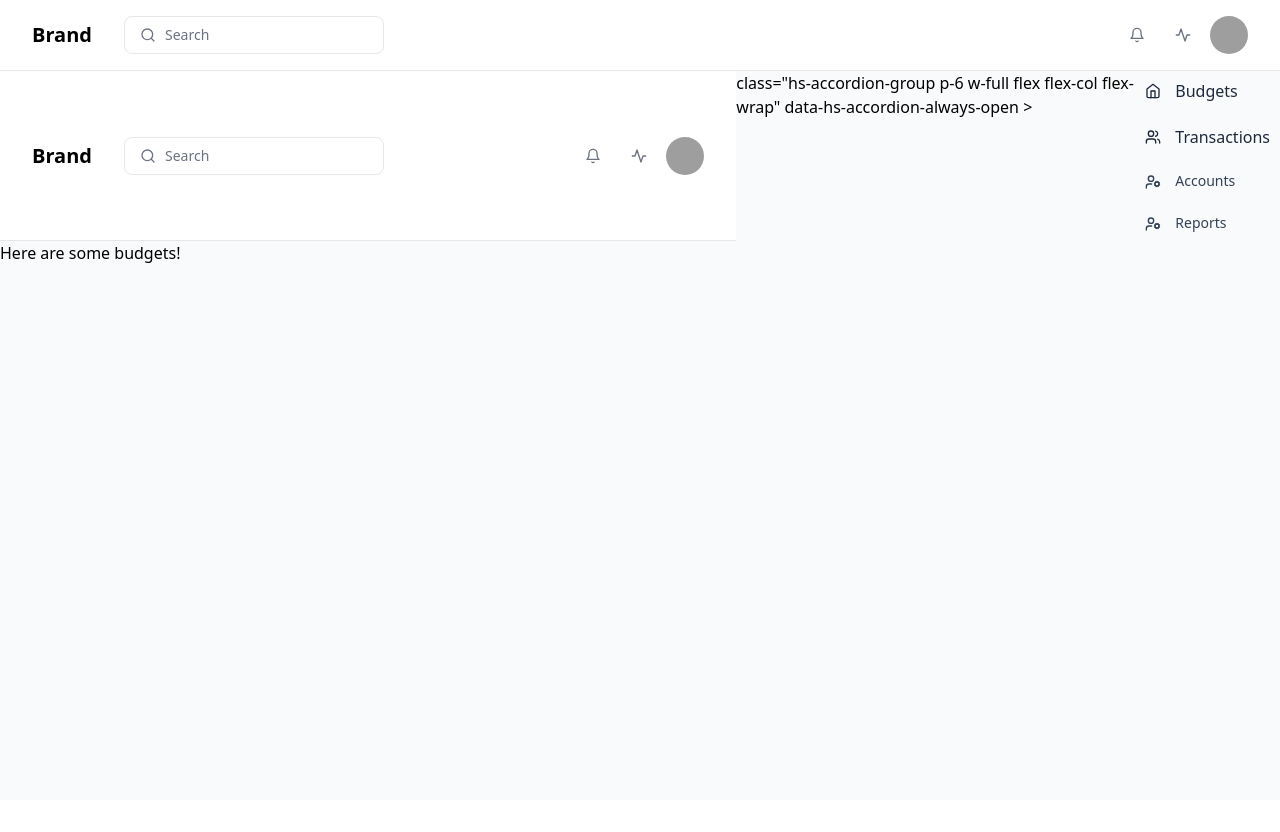
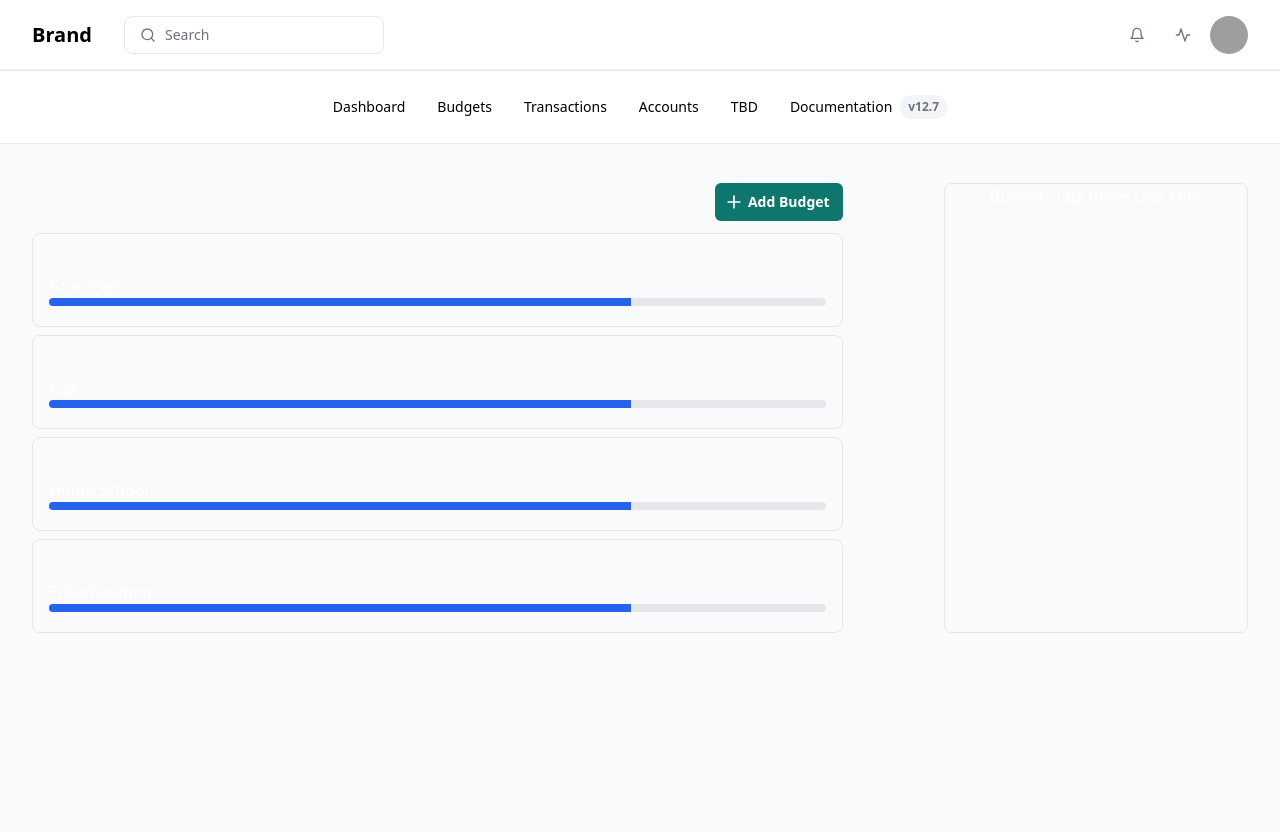
Before and after one commit to tbc399/everwealth, a FastAPI app: page /budgets in a window 1280 px wide. Shown: the top 832 px of the page. Before the commit the page ends 263 px from the top, so only its background shows below. Run offline with FastAPI, Linux system fonts and the light colour scheme; some libraries are stand-ins or nearby versions; some web fonts are replaced; grey boxes are pictures that could not be loaded.

Commit message:
started working on budgets page

```diff
--- a/everwealth/main.py
+++ b/everwealth/main.py
@@ -19,6 +19,7 @@
 from everwealth.web.login import router as login_router
 from everwealth.web.transactions import router as transaction_router
 from everwealth.web.dashboard import router as dashboard_router
+from everwealth.web.accounts import router as accounts_router
 
 
 async def startup():
@@ -75,6 +76,7 @@
 api_router.include_router(transaction_router)
 api_router.include_router(login_router)
 api_router.include_router(dashboard_router)
+api_router.include_router(accounts_router)
 
 app.include_router(api_router)
 
--- a/everwealth/static/styles.css
+++ b/everwealth/static/styles.css
@@ -1027,6 +1027,10 @@
   height: 100%;
 }
 
+.h-2 {
+  height: 0.5rem;
+}
+
 .min-h-\[75rem\] {
   min-height: 75rem;
 }
@@ -1053,6 +1057,18 @@
 
 .w-full {
   width: 100%;
+}
+
+.w-2\/3 {
+  width: 66.666667%;
+}
+
+.w-1\/3 {
+  width: 33.333333%;
+}
+
+.w-1\/4 {
+  width: 25%;
 }
 
 .min-w-60 {
@@ -1168,6 +1184,10 @@
   justify-content: center;
 }
 
+.justify-between {
+  justify-content: space-between;
+}
+
 .gap-2 {
   gap: 0.5rem;
 }
@@ -1211,6 +1231,15 @@
 
 .gap-y-4 {
   row-gap: 1rem;
+}
+
+.gap-y-2 {
+  row-gap: 0.5rem;
+}
+
+.gap-x-5 {
+  -moz-column-gap: 1.25rem;
+       column-gap: 1.25rem;
 }
 
 .space-y-1 > :not([hidden]) ~ :not([hidden]) {
@@ -1408,6 +1441,21 @@
   background-color: rgb(204 251 241 / var(--tw-bg-opacity));
 }
 
+.bg-gray-200 {
+  --tw-bg-opacity: 1;
+  background-color: rgb(229 231 235 / var(--tw-bg-opacity));
+}
+
+.bg-teal-600 {
+  --tw-bg-opacity: 1;
+  background-color: rgb(13 148 136 / var(--tw-bg-opacity));
+}
+
+.bg-teal-700 {
+  --tw-bg-opacity: 1;
+  background-color: rgb(15 118 110 / var(--tw-bg-opacity));
+}
+
 .bg-opacity-50 {
   --tw-bg-opacity: 0.5;
 }
@@ -1586,6 +1634,30 @@
 
 .ps-6 {
   padding-inline-start: 1.5rem;
+}
+
+.pb-2 {
+  padding-bottom: 0.5rem;
+}
+
+.pt-10 {
+  padding-top: 2.5rem;
+}
+
+.pb-5 {
+  padding-bottom: 1.25rem;
+}
+
+.pb-3 {
+  padding-bottom: 0.75rem;
+}
+
+.pl-2 {
+  padding-left: 0.5rem;
+}
+
+.pr-3 {
+  padding-right: 0.75rem;
 }
 
 .text-center {
@@ -1852,6 +1924,10 @@
   transition-duration: 300ms;
 }
 
+.duration-500 {
+  transition-duration: 500ms;
+}
+
 .\[--placement\:bottom-right\] {
   --placement: bottom-right;
 }
--- /dev/null
+++ b/everwealth/templates/accounts.html
@@ -0,0 +1,4 @@
+{% extends "dashboard.html" %}
+{% block content %}
+<h3 class="text-white">Here are some {{ "accounts" }}!</h3>
+{% endblock %}
--- a/everwealth/templates/budgets.html
+++ b/everwealth/templates/budgets.html
@@ -1,4 +1,28 @@
-{% extends "base.html" %}
+{% extends "dashboard.html" %}
 {% block content %}
-<h3>Here are some {{ "budgets" }}!</h3>
+<div class="flex flex-row justify-between gap-x-5">
+  <div class="w-2/3">
+    <div class="w-full flex justify-end pb-3">
+      <button type="button" class="py-2 pl-2 pr-3 inline-flex items-center gap-x-1 text-sm font-semibold rounded-md border border-transparent bg-teal-700 text-white hover:bg-blue-700 disabled:opacity-50 disabled:pointer-events-none dark:focus:outline-none dark:focus:ring-1 dark:focus:ring-gray-600">
+        <svg class="flex-shrink-0 size-5" xmlns="http://www.w3.org/2000/svg" width="24" height="24" viewBox="0 0 24 24" fill="none" stroke="currentColor" stroke-width="2" stroke-linecap="round" stroke-linejoin="round"><path d="M5 12h14"/><path d="M12 5v14"/></svg>
+        Add Budget
+      </button>
+    </div>
+    <div class="flex flex-col gap-y-2">
+      {% for budget in budgets %}
+      <div class="pb-5 pt-10 px-4 border rounded-lg dark:bg-gray-950 dark:border-slate-800">
+        <p class="text-white">{{ budget }}</p>
+        <!-- Progress -->
+        <div class="flex w-full h-2 bg-gray-200 rounded-full overflow-hidden dark:bg-gray-700" role="progressbar" aria-valuenow="25" aria-valuemin="0" aria-valuemax="100">
+          <div class="flex flex-col justify-center overflow-hidden bg-blue-600 text-xs text-white text-center whitespace-nowrap transition duration-500 dark:bg-blue-500" style="width: 75%"></div>
+        </div>
+        <!-- End Progress -->
+      </div>
+      {% endfor %}
+    </div>
+  </div>
+  <div class="w-1/4 rounded-lg border dark:border-slate-800 ">
+    <p class="text-white flex justify-center">Budget stats here? Like Mint</p>
+  </div>
+</div>
 {% endblock %}
--- a/everwealth/templates/dashboard.html
+++ b/everwealth/templates/dashboard.html
@@ -8,7 +8,7 @@
     <script src="https://unpkg.com/htmx.org@1.9.10" integrity="sha384-D1Kt99CQMDuVetoL1lrYwg5t+9QdHe7NLX/SoJYkXDFfX37iInKRy5xLSi8nO7UC" crossorigin="anonymous"></script>
     <script src="{{ url_for('modules', path='preline/dist/preline.js') }}"></script>
   </head>
-<body class="bg-gray-50 dark:bg-slate-900">
+<body class="bg-gray-50 dark:bg-slate-950">
   <!-- ========== Top Level Nav ========== -->
   {% include "partials/navbar.html" %}
   <!-- ========== END ========== -->
@@ -19,7 +19,7 @@
     {% include "partials/tabs.html" %}
     <!-- End Nav -->
 
-    <div class="max-w-7xl mx-auto py-10 px-4 sm:px-6 lg:px-8 min-h-[75rem]">
+    <div class="max-w-7xl mx-auto py-10 sm:px-6 lg:px-8 min-h-[75rem]">
       {% block content %} {% endblock %}
     </div>
   </main>
--- a/everwealth/templates/partials/navbar.html
+++ b/everwealth/templates/partials/navbar.html
@@ -1,4 +1,4 @@
-<header class="flex flex-wrap sm:justify-start sm:flex-nowrap z-50 w-full bg-white border-b text-sm py-2.5 sm:py-4 dark:bg-slate-900 dark:border-gray-700">
+<header class="flex flex-wrap sm:justify-start sm:flex-nowrap z-50 w-full bg-white border-b text-sm py-2.5 sm:py-4 dark:bg-slate-800 dark:border-gray-700">
   <nav class="max-w-7xl flex basis-full items-center w-full mx-auto px-4 sm:px-6 lg:px-8" aria-label="Global">
     <div class="me-5 md:me-8">
       <a class="flex-none text-xl font-semibold dark:text-white dark:focus:outline-none dark:focus:ring-1 dark:focus:ring-gray-600" href="#" aria-label="Brand">Brand</a>
--- a/everwealth/templates/partials/tabs.html
+++ b/everwealth/templates/partials/tabs.html
@@ -1,22 +1,22 @@
 <nav class="sticky -top-px bg-white text-sm font-medium text-black ring-1 ring-gray-900 ring-opacity-5 border-t shadow-sm shadow-gray-100 pt-6 md:pb-6 -mt-px dark:bg-slate-900 dark:border-gray-800 dark:shadow-slate-700/[.7]" aria-label="Jump links">
-  <div class="max-w-7xl snap-x w-full flex items-center overflow-x-auto px-4 sm:px-6 lg:px-8 pb-4 md:pb-0 mx-auto [&::-webkit-scrollbar]:h-2 [&::-webkit-scrollbar-thumb]:rounded-full [&::-webkit-scrollbar-track]:bg-gray-100 [&::-webkit-scrollbar-thumb]:bg-gray-300 dark:[&::-webkit-scrollbar-track]:bg-slate-700 dark:[&::-webkit-scrollbar-thumb]:bg-slate-500 dark:bg-slate-900">
+  <div class="max-w-7xl snap-x w-full flex justify-center items-center overflow-x-auto px-4 sm:px-6 lg:px-8 pb-4 md:pb-0 mx-auto [&::-webkit-scrollbar]:h-2 [&::-webkit-scrollbar-thumb]:rounded-full [&::-webkit-scrollbar-track]:bg-gray-100 [&::-webkit-scrollbar-thumb]:bg-gray-300 dark:[&::-webkit-scrollbar-track]:bg-slate-700 dark:[&::-webkit-scrollbar-thumb]:bg-slate-500 dark:bg-slate-900">
     <div class="snap-center shrink-0 pe-5 sm:pe-8 sm:last-pe-0">
-      <a class="inline-flex items-center gap-x-2 hover:text-gray-500 dark:text-gray-400 dark:hover:text-gray-500 dark:focus:outline-none dark:focus:ring-1 dark:focus:ring-gray-600" href="#">Dashboard</a>
+      <a class="inline-flex items-center gap-x-2 hover:text-gray-500 dark:text-gray-400 dark:hover:text-gray-500 dark:focus:outline-none dark:focus:text-gray-600" href="#">Dashboard</a>
     </div>
     <div class="snap-center shrink-0 pe-5 sm:pe-8 sm:last:pe-0">
-      <a class="inline-flex items-center gap-x-2 hover:text-gray-500 dark:text-gray-400 dark:hover:text-gray-500 dark:focus:outline-none dark:focus:ring-1 dark:focus:ring-gray-600" href="#">Users</a>
+      <a class="inline-flex items-center gap-x-2 hover:text-gray-500 dark:text-gray-400 dark:hover:text-gray-500 dark:focus:outline-none dark:focus:text-gray-600" href="#">Budgets</a>
     </div>
     <div class="snap-center shrink-0 pe-5 sm:pe-8 sm:last:pe-0">
-      <a class="inline-flex items-center gap-x-2 hover:text-gray-500 dark:text-gray-400 dark:hover:text-gray-500 dark:focus:outline-none dark:focus:ring-1 dark:focus:ring-gray-600" href="#">Account</a>
+      <a class="inline-flex items-center gap-x-2 hover:text-gray-500 dark:text-gray-400 dark:hover:text-gray-500 dark:focus:outline-none dark:focus:text-gray-600" href="#">Transactions</a>
     </div>
     <div class="snap-center shrink-0 pe-5 sm:pe-8 sm:last:pe-0">
-      <a class="inline-flex items-center gap-x-2 hover:text-gray-500 dark:text-gray-400 dark:hover:text-gray-500 dark:focus:outline-none dark:focus:ring-1 dark:focus:ring-gray-600" href="#">Projects</a>
+      <a class="inline-flex items-center gap-x-2 hover:text-gray-500 dark:text-gray-400 dark:hover:text-gray-500 dark:focus:outline-none dark:focus:text-gray-600" href="#">Accounts</a>
     </div>
     <div class="snap-center shrink-0 pe-5 sm:pe-8 sm:last:pe-0">
-      <a class="inline-flex items-center gap-x-2 hover:text-gray-500 dark:text-gray-400 dark:hover:text-gray-500 dark:focus:outline-none dark:focus:ring-1 dark:focus:ring-gray-600" href="#">Calendar</a>
+      <a class="inline-flex items-center gap-x-2 hover:text-gray-500 dark:text-gray-400 dark:hover:text-gray-500 dark:focus:outline-none dark:focus:text-gray-600" href="#">TBD</a>
     </div>
     <div class="snap-center shrink-0 pe-5 sm:pe-8 sm:last:pe-0">
-      <a class="inline-flex items-center gap-x-2 hover:text-gray-500 dark:text-gray-400 dark:hover:text-gray-500 dark:focus:outline-none dark:focus:ring-1 dark:focus:ring-gray-600" href="#">
+      <a class="inline-flex items-center gap-x-2 hover:text-gray-500 dark:text-gray-400 dark:hover:text-gray-500 dark:focus:outline-none dark:focus:text-gray-600" href="#">
         Documentation
         <span class="inline bg-gray-100 text-xs text-gray-500 font-semibold rounded-full py-1 px-2 dark:bg-gray-700 dark:text-gray-400">v12.7</span>
       </a>
--- a/everwealth/web/login.py
+++ b/everwealth/web/login.py
@@ -20,3 +20,8 @@
 async def submit_login(request: Request, email: Annotated[str, Form()]):
     # TODO: perfomr login auth
     return RedirectResponse(url="/transactions", status_code=303)
+
+
+@router.get("/not-found", response_class=HTMLResponse)
+def page_not_found(request: Request):
+    return templates.TemplateResponse(request=request, name="404.html")
```
Also changed, not shown: other parts of everwealth/static/styles.css (+64 -0 lines), everwealth/templates/transactions.html (+5 -7 lines), everwealth/web/accounts.py (added, +12 -0 lines), everwealth/web/budget.py (+6 -1 lines).
